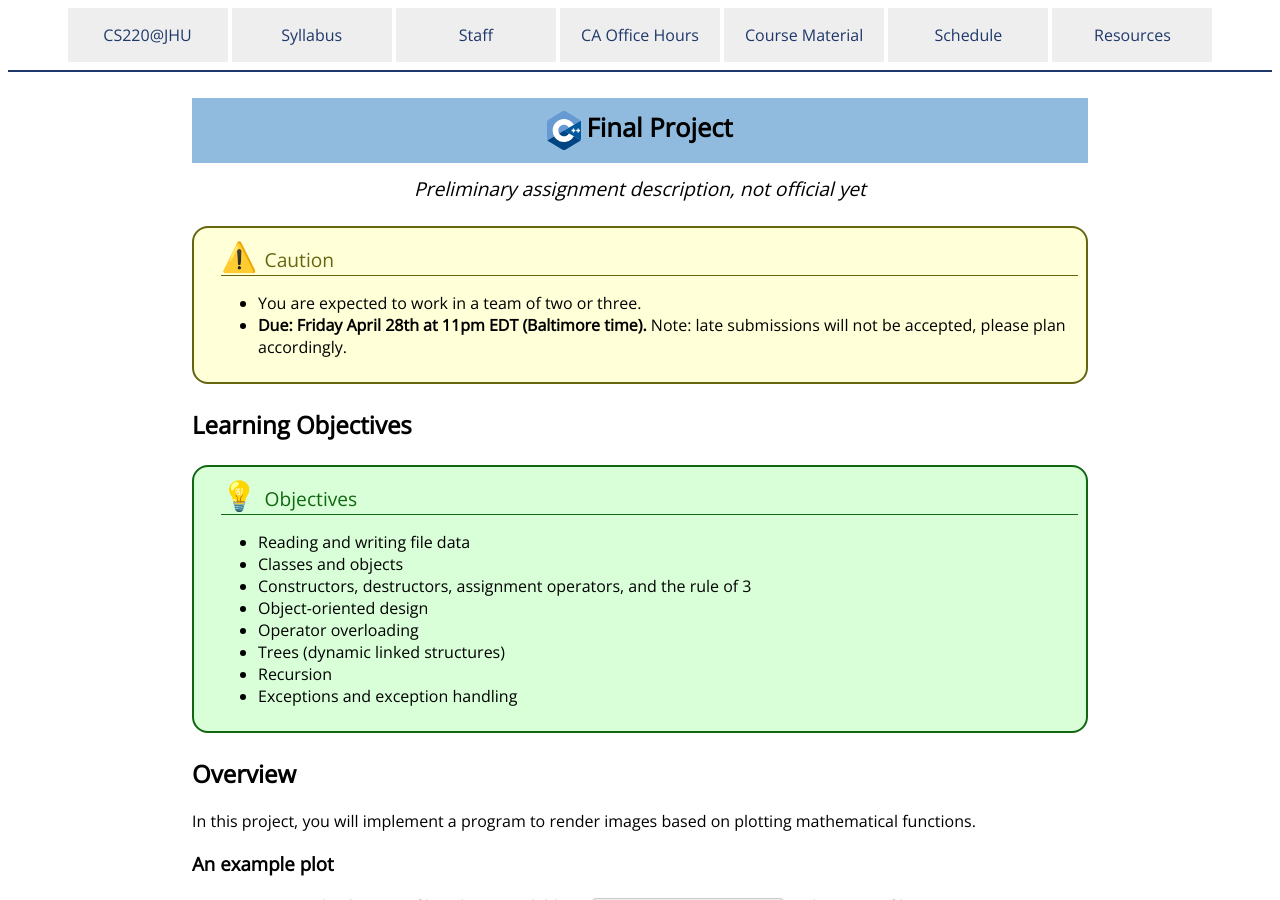
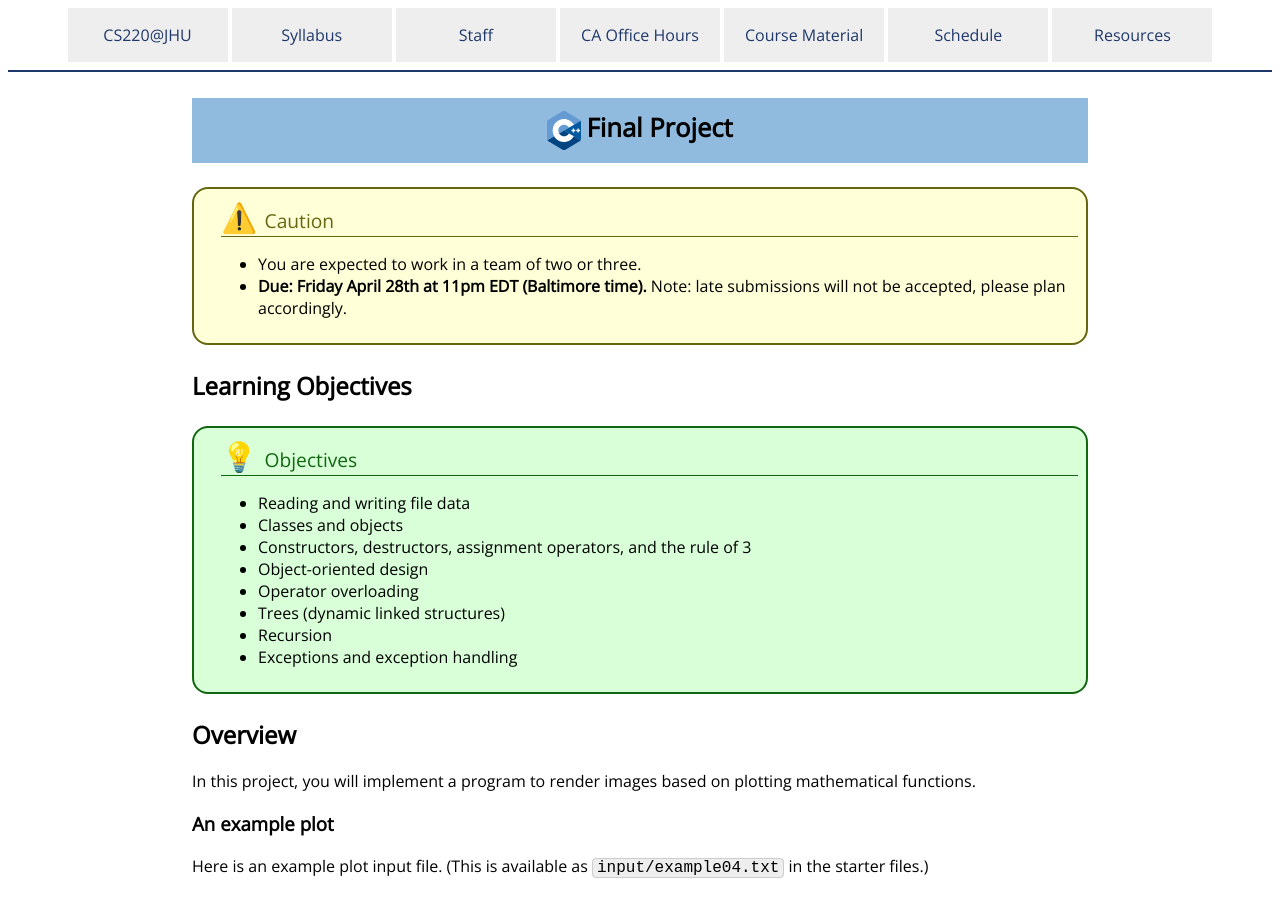
Before and after one commit to vivek-booshan/cs220-sp23, a Jekyll site: the page built from assign/final.md, in a window 1280 px wide and 900 px high. Built offline with Jekyll 4.4.1, drawn with Linux system fonts in a browser that asks for light colours; some web fonts are replaced; formulas are drawn with MathJax 3.

Commit message:
this is final now

```diff
--- a/assign/final.md
+++ b/assign/final.md
@@ -3,10 +3,6 @@ id: final
 layout: mathjax
 title: "Final Project"
 ---
-
-<div style="font-size: 120%; font-style: italic; text-align: center;">
-Preliminary assignment description, not official yet
-</div>
 
 <div class='admonition caution'>
 <div class='title'>Caution</div>
```
